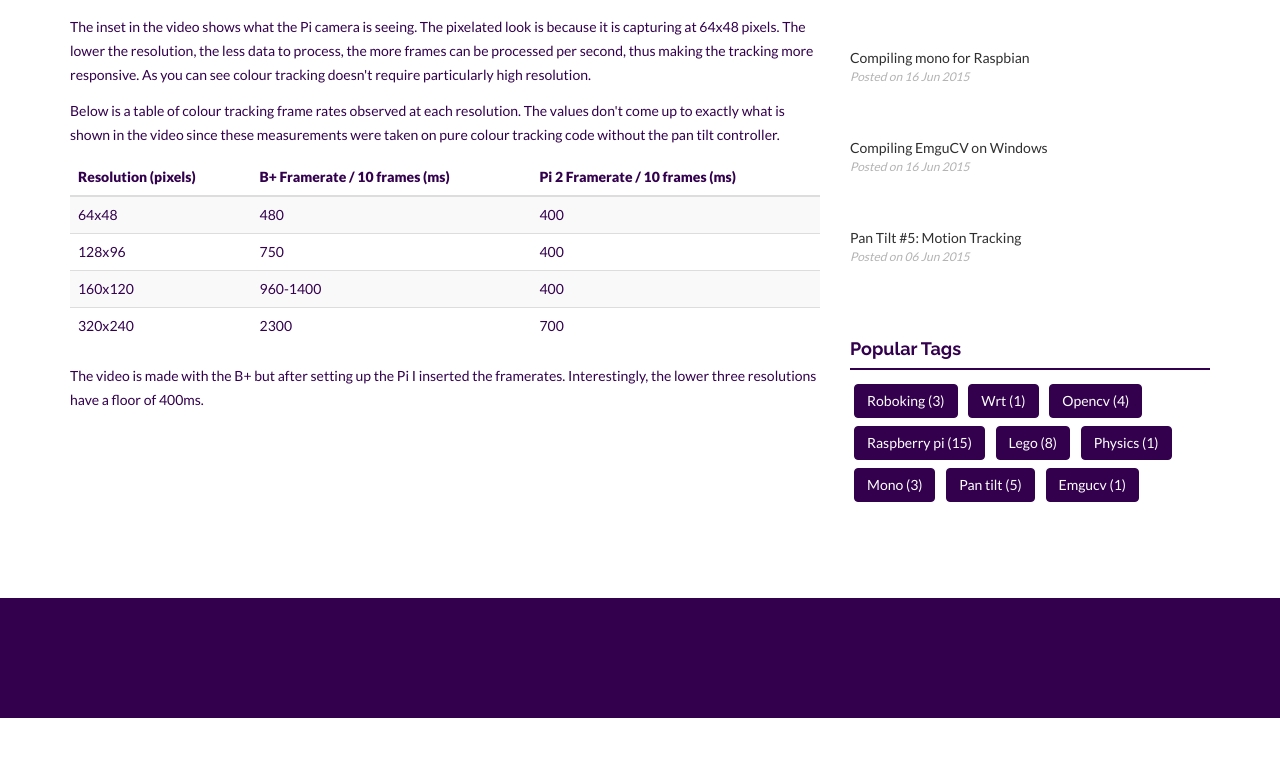
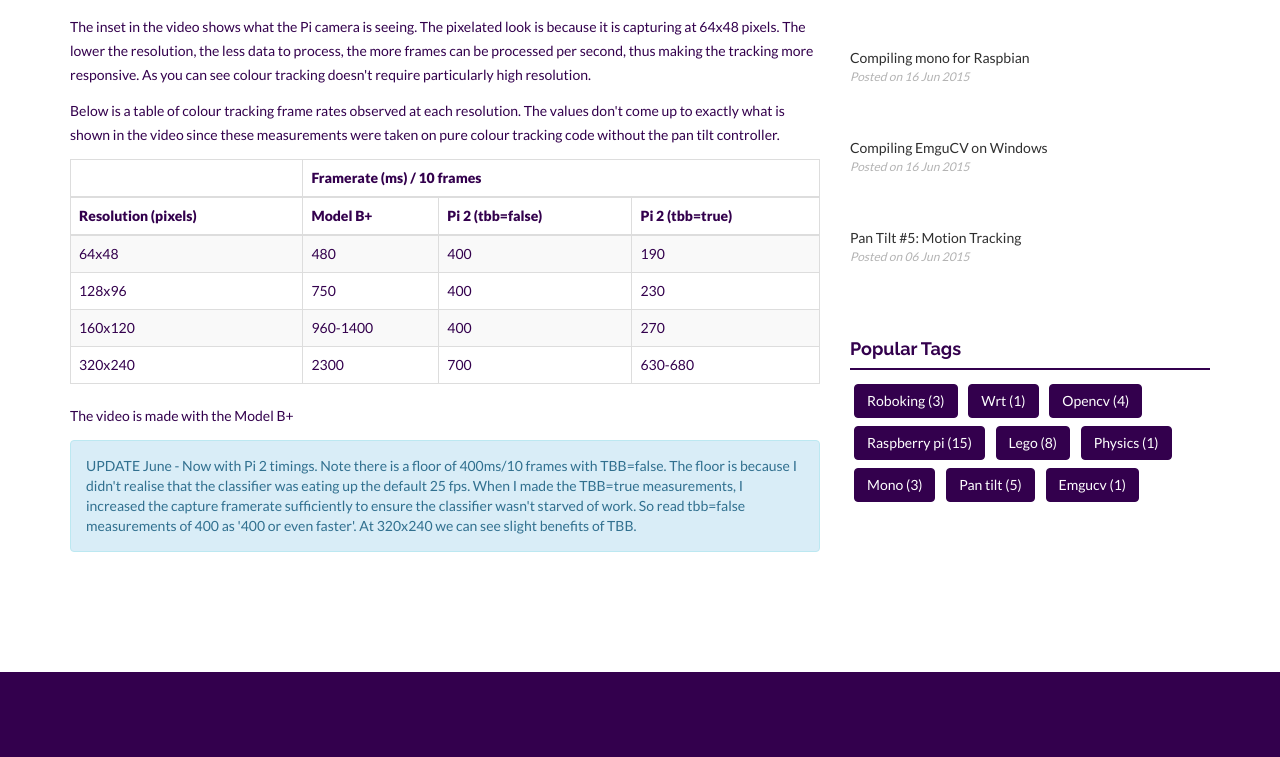
Before and after one commit to neutmute/neutmute.github.io, a Jekyll site: the page built from _posts/blog/2015-05-24-pan-tilt-3-colour-tracking.html, in a window 1280 px wide and 1359 px high, cut to the strip 567-1324 px from the top of the window. Built offline with Jekyll 4.4.1, drawn with Linux system fonts in a browser that asks for light colours; nearby versions of some CDN libraries; comment, search, counter and statistics services are not loaded.

Commit message:
pi2 timings with tbb

```diff
--- a/_posts/blog/2015-05-24-pan-tilt-3-colour-tracking.html
+++ b/_posts/blog/2015-05-24-pan-tilt-3-colour-tracking.html
@@ -26,12 +26,17 @@ For a given location of a detected target, we can look up the exact movement req
 <p><iframe width="560" height="315" src="https://www.youtube.com/embed/-dYrehf3buI" frameborder="0" allowfullscreen></iframe></p>
 <p>The inset in the video shows what the Pi camera is seeing. The pixelated look is because it is capturing at 64x48 pixels. The lower the resolution, the less data to process, the more frames can be processed per second, thus making the tracking more responsive. As you can see colour tracking doesn't require particularly high resolution.</p>
 <p>Below is a table of colour tracking frame rates observed at each resolution. The values don't come up to exactly what is shown in the video since these measurements were taken on pure colour tracking code without the pan tilt controller.</p>
-<table class="table table-striped">
+<table class="table table-striped table-bordered">
 <thead>
 <tr>
+<th>&nbsp;</th>
+<th colspan="3">Framerate (ms) / 10 frames</th>
+</tr>
+<tr>
 <th>Resolution (pixels)</th>
-<th>B+ Framerate / 10 frames (ms)</th>
-<th>Pi 2 Framerate / 10 frames (ms)</th>
+<th>Model B+</th>
+<th>Pi 2 (tbb=false)</th>
+<th>Pi 2 (tbb=true)</th>
 </tr>
 </thead>
 <tbody>
@@ -39,22 +44,31 @@ For a given location of a detected target, we can look up the exact movement req
 <td>64x48</td>
 <td>480</td>
 <td>400</td>
+<td>190</td>
 </tr>
 <tr>
 <td>128x96</td>
 <td>750</td>
 <td>400</td>
+<td>230</td>
 </tr>
 <tr>
 <td>160x120</td>
 <td>960-1400</td>
 <td>400</td>
+<td>270</td>
 </tr>
 <tr>
 <td>320x240</td>
 <td>2300</td>
 <td>700</td>
+<td>630-680</td>
 </tr>
 </tbody>
 </table>
-<p>The video is made with the B+ but after setting up the Pi I inserted the framerates. Interestingly, the lower three resolutions have a floor of 400ms.
+<p>The video is made with the Model B+</p>
+
+<div class="alert alert-info" role="alert">UPDATE June - Now with Pi 2 timings.
+Note there is a floor of 400ms/10 frames with TBB=false. The floor is because I didn't realise
+that the classifier was eating up the default 25 fps. When I made the TBB=true measurements, I increased the capture framerate sufficiently to ensure the classifier wasn't starved of work.
+So read tbb=false measurements of 400 as '400 or even faster'. At 320x240 we can see slight benefits of TBB.</div>
```
